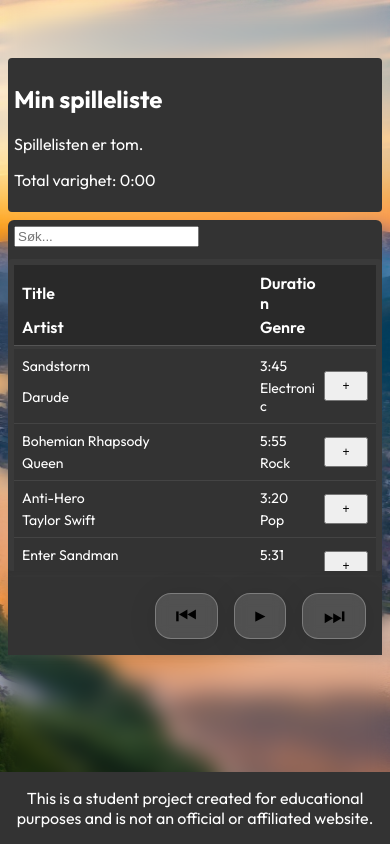
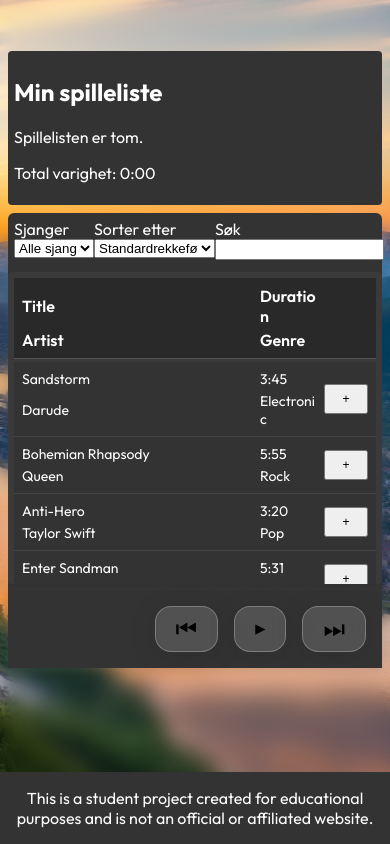
Before and after one commit to simonboasaeter/assignment_3, a plain HTML site: page index.html in a window 390 px wide. Drawn offline with Linux system fonts and the light colour scheme.

Commit message:
added elements for genre filtering and sorting

```diff
--- a/css/styles.css
+++ b/css/styles.css
@@ -19,7 +19,7 @@
 
 .music-player__header {
   display: flex;
-  justify-content: space-between;
+  justify-content: space-evenly;
   padding: 6px;
 }
 
@@ -212,4 +212,15 @@
   footer {
     margin-top: 8px;
   }
+
+  .music-player__select-wrapper {
+    display: flex;
+    flex-direction: column;
+  }
+
+  #genre-filter,
+  #song-sort,
+  #song-search {
+    width: 100%;
+  }
 }
--- a/index.html
+++ b/index.html
@@ -18,15 +18,35 @@
 
       <div class="music-player__container">
         <div class="music-player__header">
+          <div class="music-player__select-wrapper">
+            <label for="genre-filter">Sjanger</label>
+            <select id="genre-filter">
+              <option value="">Alle sjangre</option>
+            </select>
+          </div>
+
+          <div class="music-player__select-wrapper">
+            <label for="song-sort">Sorter etter</label>
+            <select id="song-sort">
+              <option value="id">Standardrekkefølge</option>
+              <option value="title">Tittel</option>
+              <option value="artist">Artist</option>
+              <option value="duration">Varighet</option>
+            </select>
+          </div>
+
+          <div class="music-player__select-wrapper">
+            <label for="song-search">Søk</label>
             <input
+              id="song-search"
               type="text"
-            placeholder="Søk..."
               class="music-player__search"
               oninput="
                 songFilter = this.value;
                 initializePlayer(songs);
               "
             />
+          </div>
         </div>
 
         <div class="music-player__songs">
```
Lines whose indentation alone changed are shown as unchanged.
